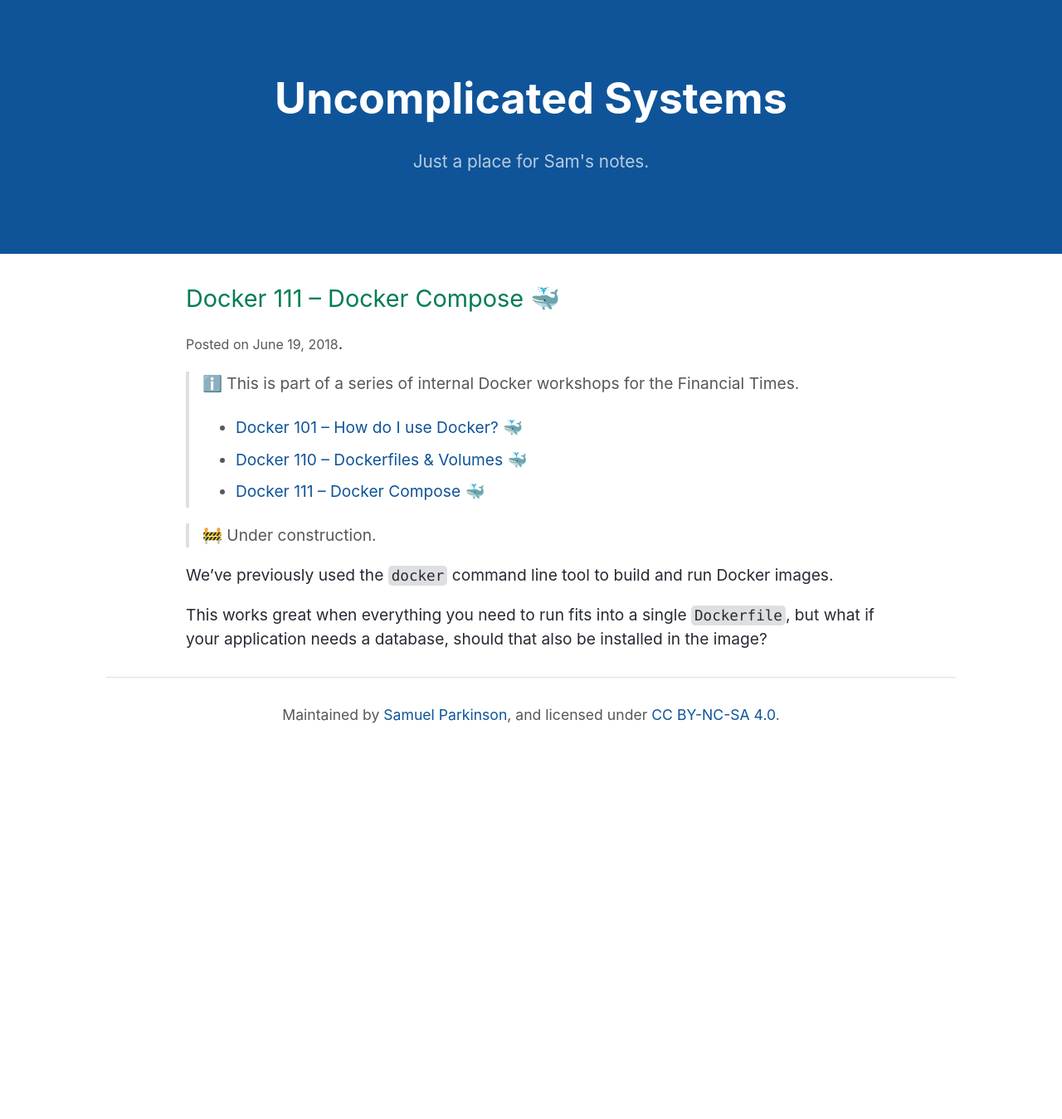
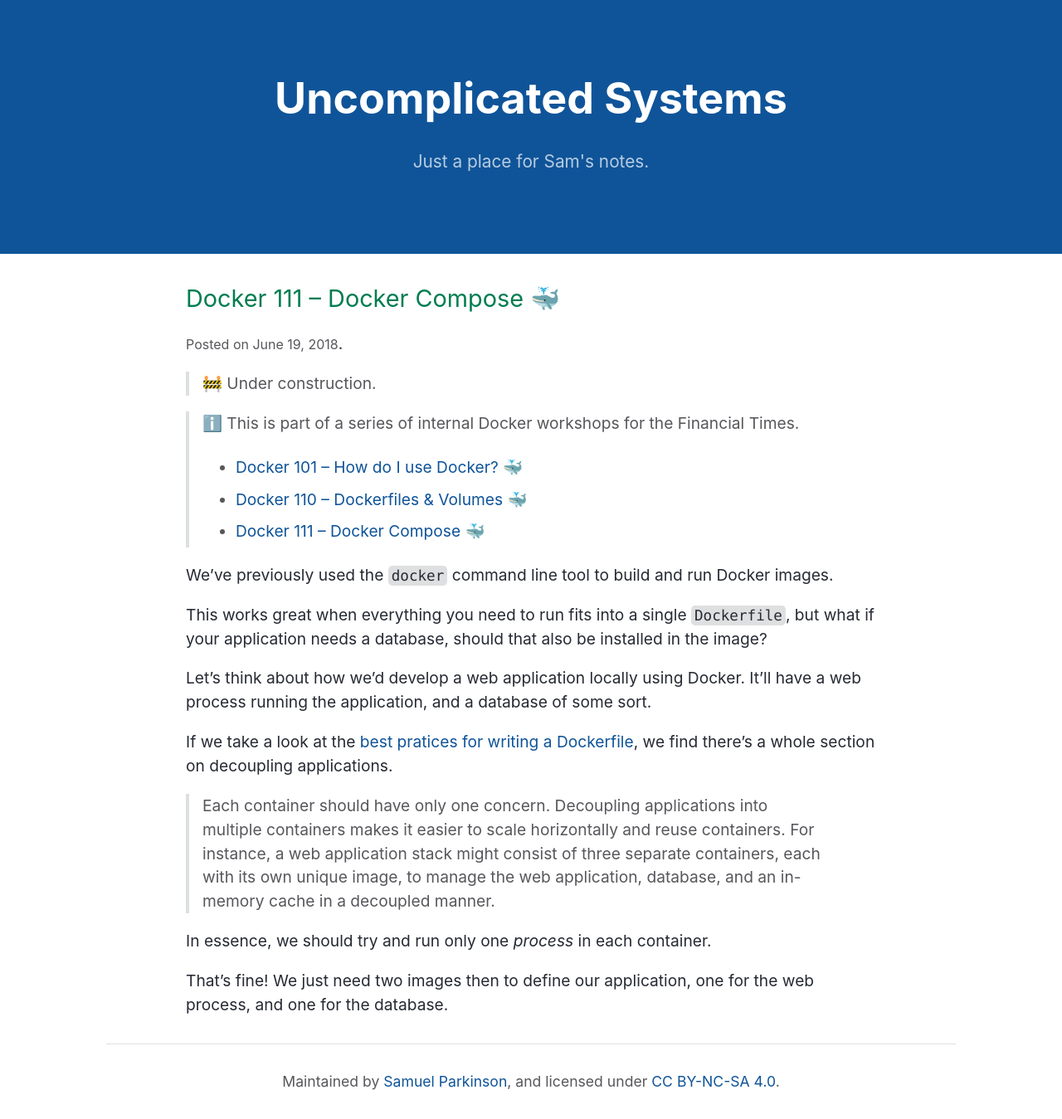
Before and after one commit to sjparkinson/uncomplicated.systems, a Jekyll site: the page built from _posts/2018-06-19-docker-0111-docker-compose.md, in a window 1280 px wide. Shown: the whole page at 83% size. Built offline with Jekyll 4.4.1, drawn with Linux system fonts in a browser that asks for light colours; before the commit the page ends 908 px from its top, so only the background shows below that.

Commit message:
Update 2018-06-19-docker-0111-docker-compose.md

```diff
--- a/_posts/2018-06-19-docker-0111-docker-compose.md
+++ b/_posts/2018-06-19-docker-0111-docker-compose.md
@@ -10,8 +12,16 @@ title: "Docker 111 – Docker Compose \U0001F433"
 > * [Docker 110 – Dockerfiles & Volumes 🐳](https://uncomplicated.systems/2018/06/05/docker-0110-dockerfiles-and-volumes.html)
 > * [Docker 111 – Docker Compose 🐳](https://uncomplicated.systems/2018/06/19/docker-0111-docker-compose.html)
 
-> 🚧 Under construction.
-
 We've previously used the `docker` command line tool to build and run Docker images.
 
 This works great when everything you need to run fits into a single `Dockerfile`, but what if your application needs a database, should that also be installed in the image?
+
+Let's think about how we'd develop a web application locally using Docker. It'll have a web process running the application, and a database of some sort.
+
+If we take a look at the [best pratices for writing a Dockerfile](https://docs.docker.com/develop/develop-images/dockerfile_best-practices/#decouple-applications), we find there's a whole section on decoupling applications.
+
+> Each container should have only one concern. Decoupling applications into multiple containers makes it easier to scale horizontally and reuse containers. For instance, a web application stack might consist of three separate containers, each with its own unique image, to manage the web application, database, and an in-memory cache in a decoupled manner.
+
+In essence, we should try and run only one _process_ in each container.
+
+That's fine! We just need two images then to define our application, one for the web process, and one for the database.
```
Also changed, not shown: other parts of _posts/2018-06-19-docker-0111-docker-compose.md (+2 -0 lines).
